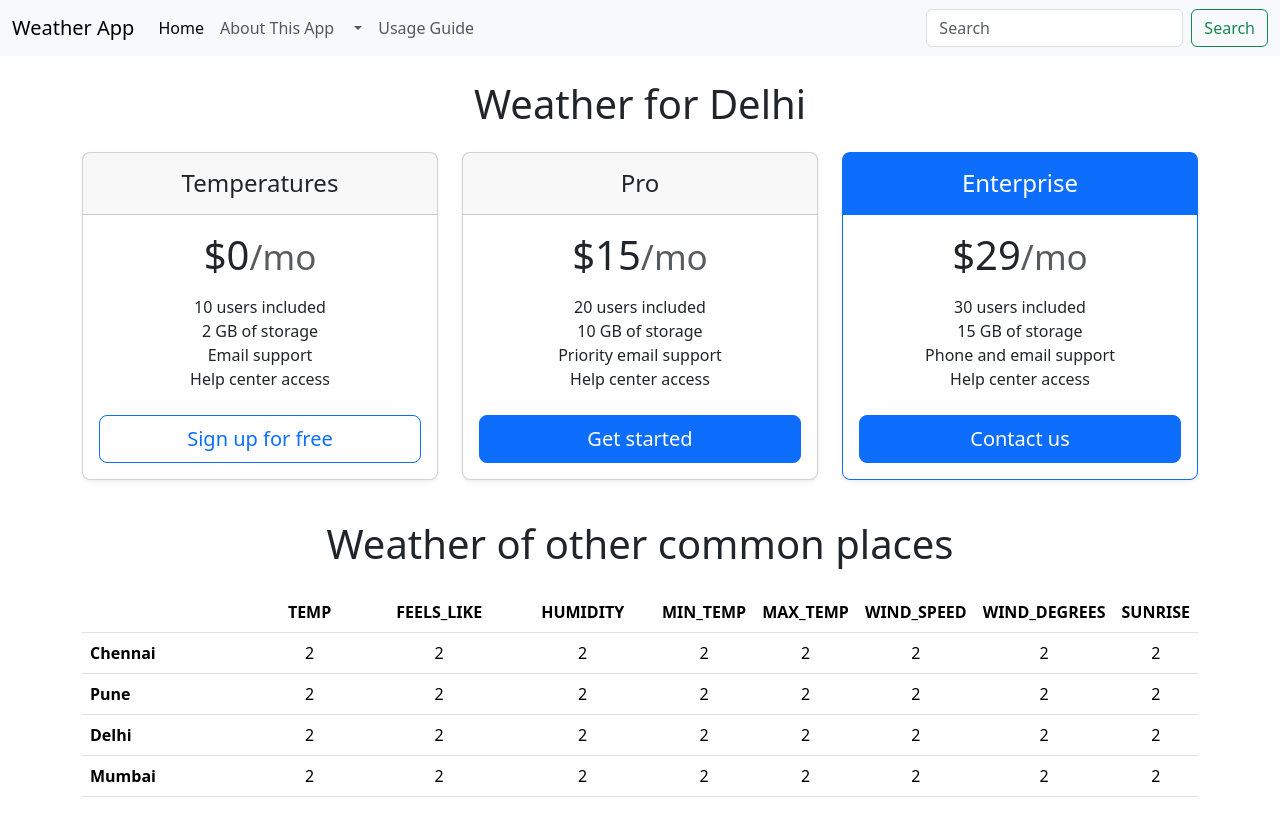
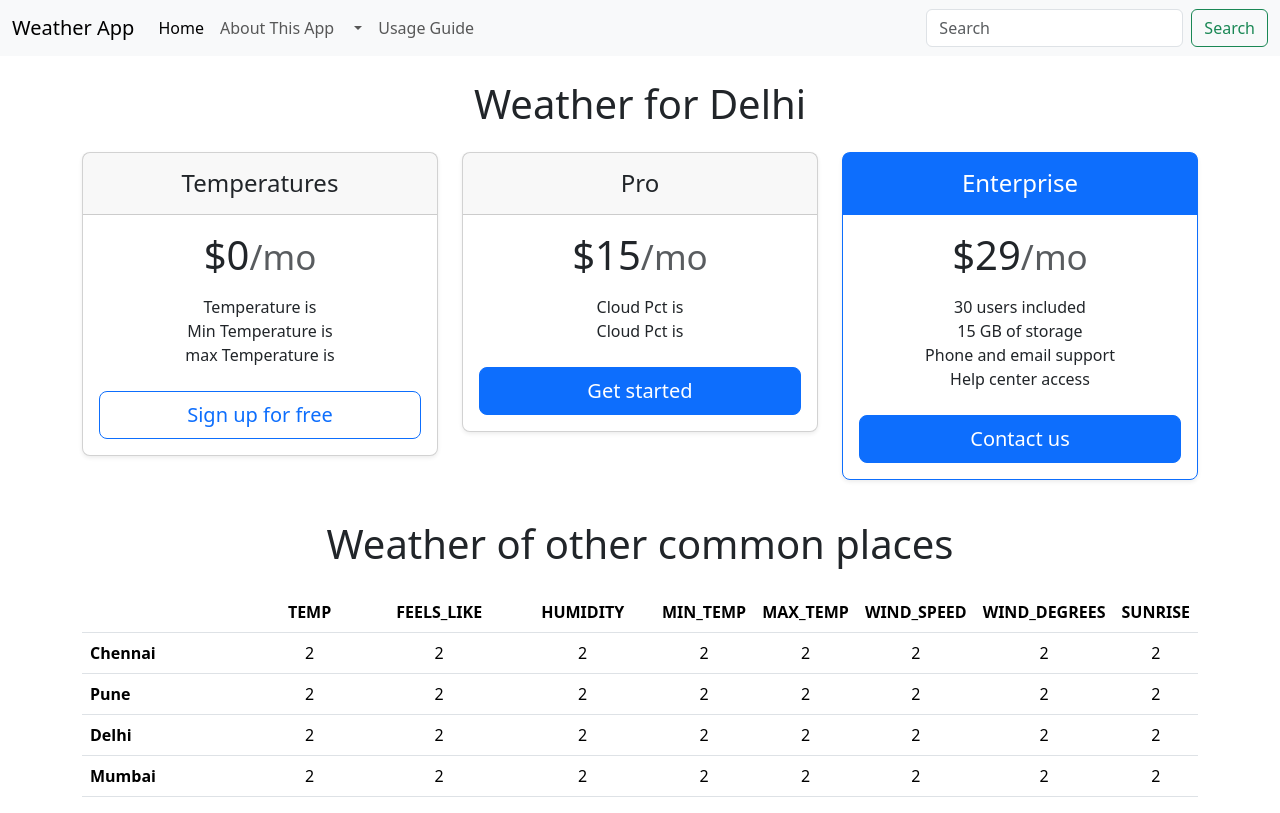
Before and after one commit to Bonnk007/Weather-, a plain HTML site: page index.html in a window 1280 px wide. Drawn offline with nearby package versions, Linux system fonts and the light colour scheme; no server answers.

Commit message:
added response

```diff
--- a/index.html
+++ b/index.html
@@ -84,10 +84,9 @@
                   $0<small class="text-body-secondary fw-light">/mo</small>
                 </h1>
                 <ul class="list-unstyled mt-3 mb-4">
-                  <li>10 users included</li>
-                  <li>2 GB of storage</li>
-                  <li>Email support</li>
-                  <li>Help center access</li>
+                  <li>Temperature is <span id="temp"></span></li>
+                  <li>Min Temperature is <span id="min_temp"></span></li>
+                  <li>max Temperature is <span id="max_temp"></span></li>
                 </ul>
                 <button
                   type="button"
@@ -108,10 +107,8 @@
                   $15<small class="text-body-secondary fw-light">/mo</small>
                 </h1>
                 <ul class="list-unstyled mt-3 mb-4">
-                  <li>20 users included</li>
-                  <li>10 GB of storage</li>
-                  <li>Priority email support</li>
-                  <li>Help center access</li>
+                  <li>Cloud Pct is <span id=""></span></li>
+                  <li>Cloud Pct is <span id=""></span></li>
                 </ul>
                 <button type="button" class="w-100 btn btn-lg btn-primary">
                   Get started
```
